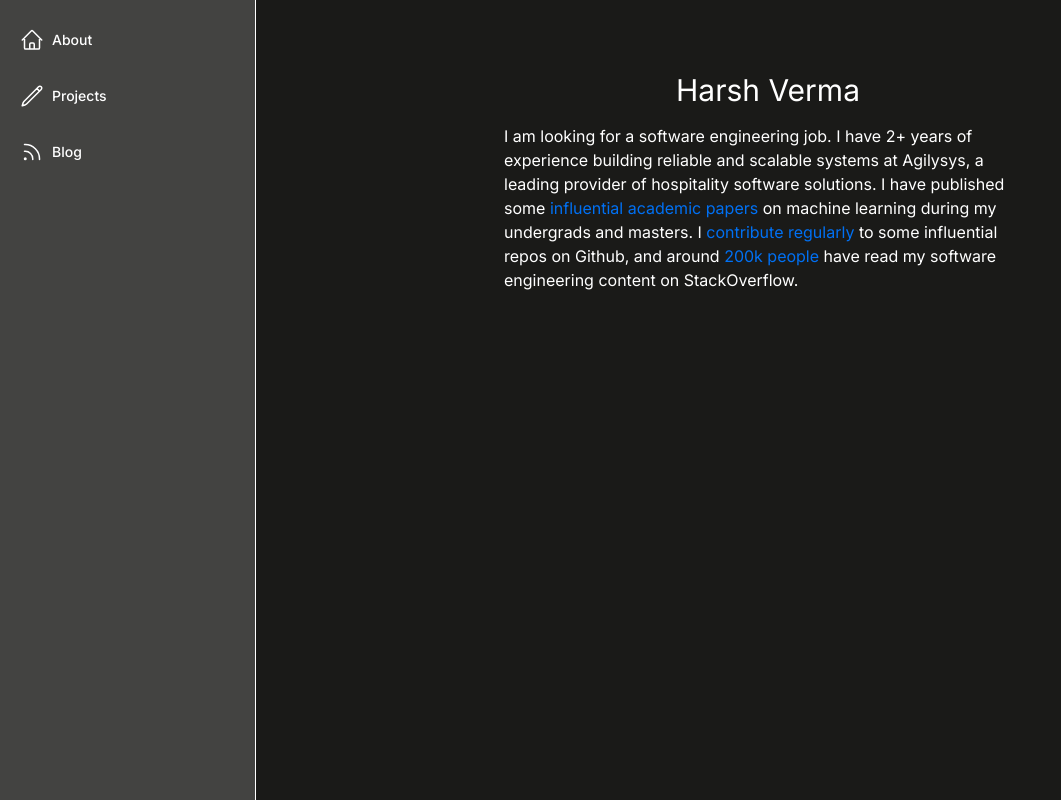
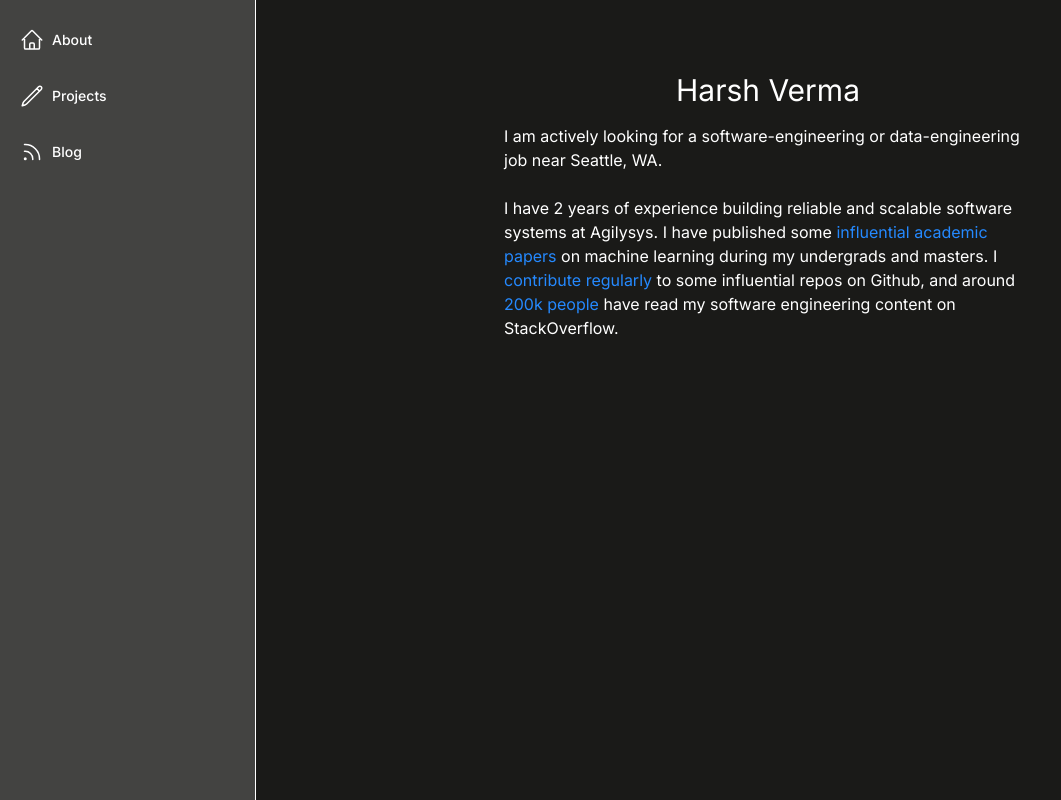
Before and after one commit to harshshredding/personal-webpage, a Next.js app: page / in a window 1280 px wide. Shown: the whole page, without its empty margins (0-1061 px from the left). Built offline with nearby package versions, Linux system fonts and the light colour scheme; a web font is replaced by a local one.

Commit message:
build ui for projects

```diff
--- /dev/null
+++ b/app/blog/page.tsx
@@ -0,0 +1,10 @@
+export default function Page() {
+  return (
+    <main className="flex min-h-screen flex-col p-6">
+      <h1 className="text-3xl">Blog</h1>
+      <p className='mt-4'>
+        Some posts are coming in soon !!
+      </p>
+    </main>
+  );
+}
--- a/app/page.tsx
+++ b/app/page.tsx
@@ -3,11 +3,11 @@ export default function Page() {
     <main className="flex min-h-screen flex-col p-6 items-center">
       <h1 className="text-3xl">Harsh Verma</h1>
       <p className='mt-4 w-3/5 mx-auto'>
-       I am looking for a software engineering job. I have
-        2+ years of experience building reliable and scalable systems at Agilysys,
-       a leading provider of hospitality software solutions. I have published some
-       <a href="https://scholar.google.com/citations?user=nP2qnYQAAAAJ&hl=en" className="text-blue-500"> influential academic papers</a> on machine learning during my undergrads and masters.
-       I <a href="https://github.com/harshshredding" className="text-blue-500"> contribute regularly</a> to some influential repos on Github, and around <a href="https://stackoverflow.com/users/3646014/harsh-verma" className="text-blue-500"> 200k people</a> have read my software engineering content on StackOverflow.
+       I am actively looking for a software-engineering or data-engineering job near Seattle, WA. <br /><br />
+       I have 2 years of experience building reliable and scalable software systems at Agilysys.
+       I have published some
+       <a href="https://scholar.google.com/citations?user=nP2qnYQAAAAJ&hl=en" className="text-blue-400"> influential academic papers</a> on machine learning during my undergrads and masters.
+       I <a href="https://github.com/harshshredding" className="text-blue-400"> contribute regularly</a> to some influential repos on Github, and around <a href="https://stackoverflow.com/users/3646014/harsh-verma" className="text-blue-400"> 200k people</a> have read my software engineering content on StackOverflow.
       </p>
     </main>
   );
--- a/app/projects/page.tsx
+++ b/app/projects/page.tsx
@@ -1,10 +1,12 @@
+import {Card}  from './project_card';
+
 export default function Page() {
   return (
     <main className="flex min-h-screen flex-col p-6">
       <h1 className="text-3xl">Projects</h1>
-      <p className='mt-4'>
-        Here is a list of projects.
-      </p>
+      <div>
+        <Card />
+      </div>
     </main>
   );
 }
--- /dev/null
+++ b/app/projects/project_card.tsx
@@ -0,0 +1,46 @@
+import {FontAwesomeIcon} from '@fortawesome/react-fontawesome';
+import {faGithub} from '@fortawesome/free-brands-svg-icons';
+import {ProjectData} from './projects_util';
+
+
+function Tag({ text }: {text: string}) {
+    return (
+        <button className="bg-gray-700 text-white text-xs font-bold mr-2 px-2.5 py-0.5 rounded-full">
+            {text}
+        </button>
+    );
+}
+
+
+export function Card() {
+    return (
+        <div className="flex flex-row pt-4">
+            <div className="flex-none w-40 h-40 relative">
+                <img src="/composer.png" className="absolute inset-0 w-full h-full object-cover rounded" />
+            </div>
+            <div className="flex flex-col px-4">
+                <h2 className="font-bold">Convolutional Composer Classification</h2>
+                <p>
+                    Built ML model to identify the composer of a piece of music from its music-score. Our models beat the
+                    start-of-the-art at that time. Check out <a href="https://arxiv.org/abs/1911.11737" className="text-blue-400">our paper</a>, which we published at ISMIR.
+                </p>
+                <div className='flex items-center'>
+                    <div>
+                        <FontAwesomeIcon icon={faGithub} className='w-5 h-7 mr-2 mb-1'></FontAwesomeIcon>
+                    </div>
+                    <div>
+                        <a href='https://github.com/harshshredding/Convolutional-Composer-Classification' className='text-blue-300'>
+                            view code
+                        </a>
+                    </div>
+                </div>
+                <div className="flex-grow"></div>
+                <div className="flex flex-wrap items-end">
+                    <Tag text="Python"></Tag>
+                    <Tag text="C++"></Tag>
+                    <Tag text="Pytorch"></Tag>
+                </div>
+            </div>
+        </div>
+    );
+};
--- /dev/null
+++ b/app/projects/projects_util.tsx
@@ -0,0 +1,7 @@
+export interface ProjectData {
+    heading: string;
+    summary: string;
+    github_link: string;
+    image_path: string;
+    tech_used: string[];
+}
--- a/package.json
+++ b/package.json
@@ -8,6 +8,8 @@
     "start": "next start"
   },
   "dependencies": {
+    "@fortawesome/free-brands-svg-icons": "^6.5.1",
+    "@fortawesome/react-fontawesome": "^0.2.0",
     "@heroicons/react": "^2.0.18",
     "@tailwindcss/forms": "^0.5.7",
     "@types/node": "20.5.7",
```
Also changed, not shown: 1 other file (tests, documents, lock files or other folders).
